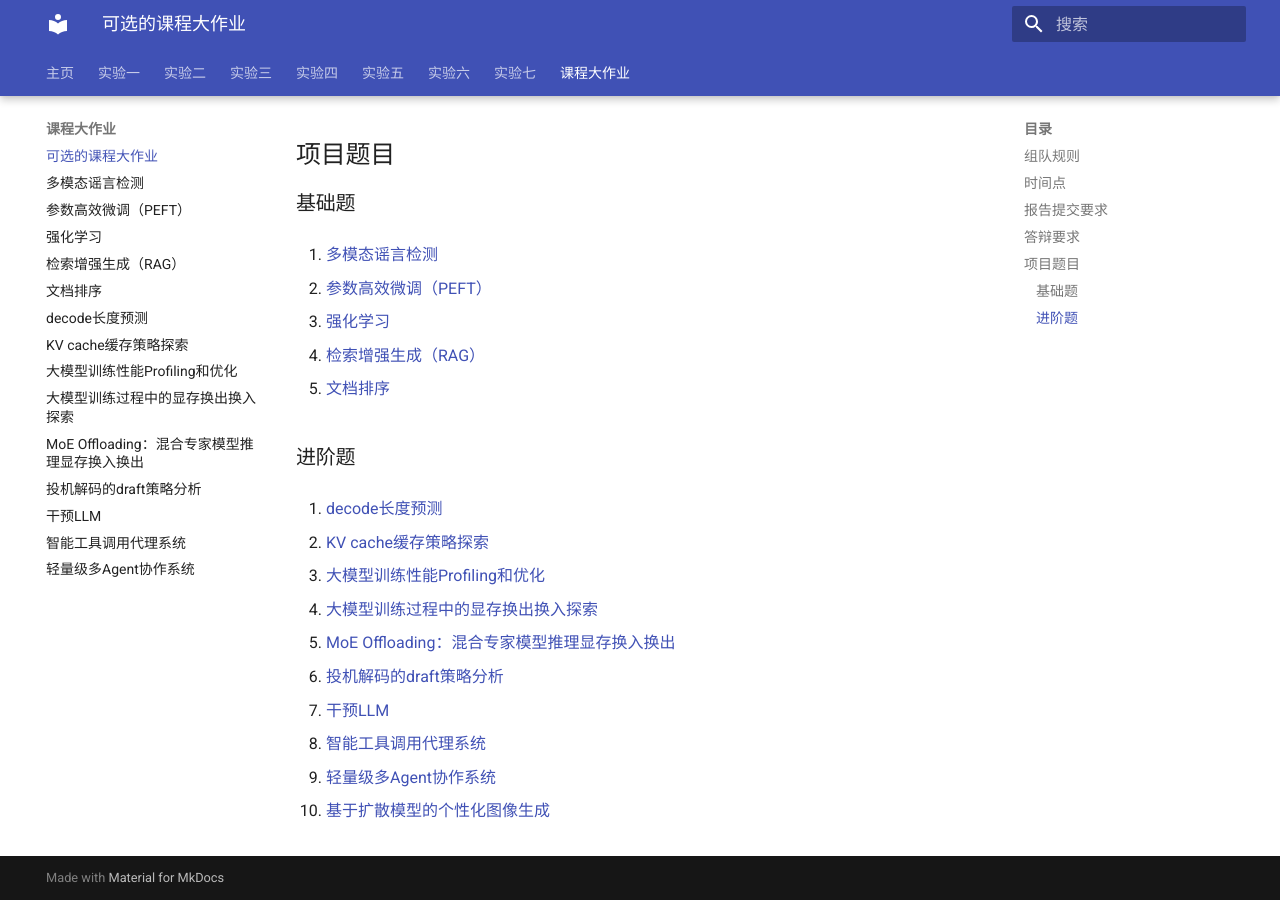
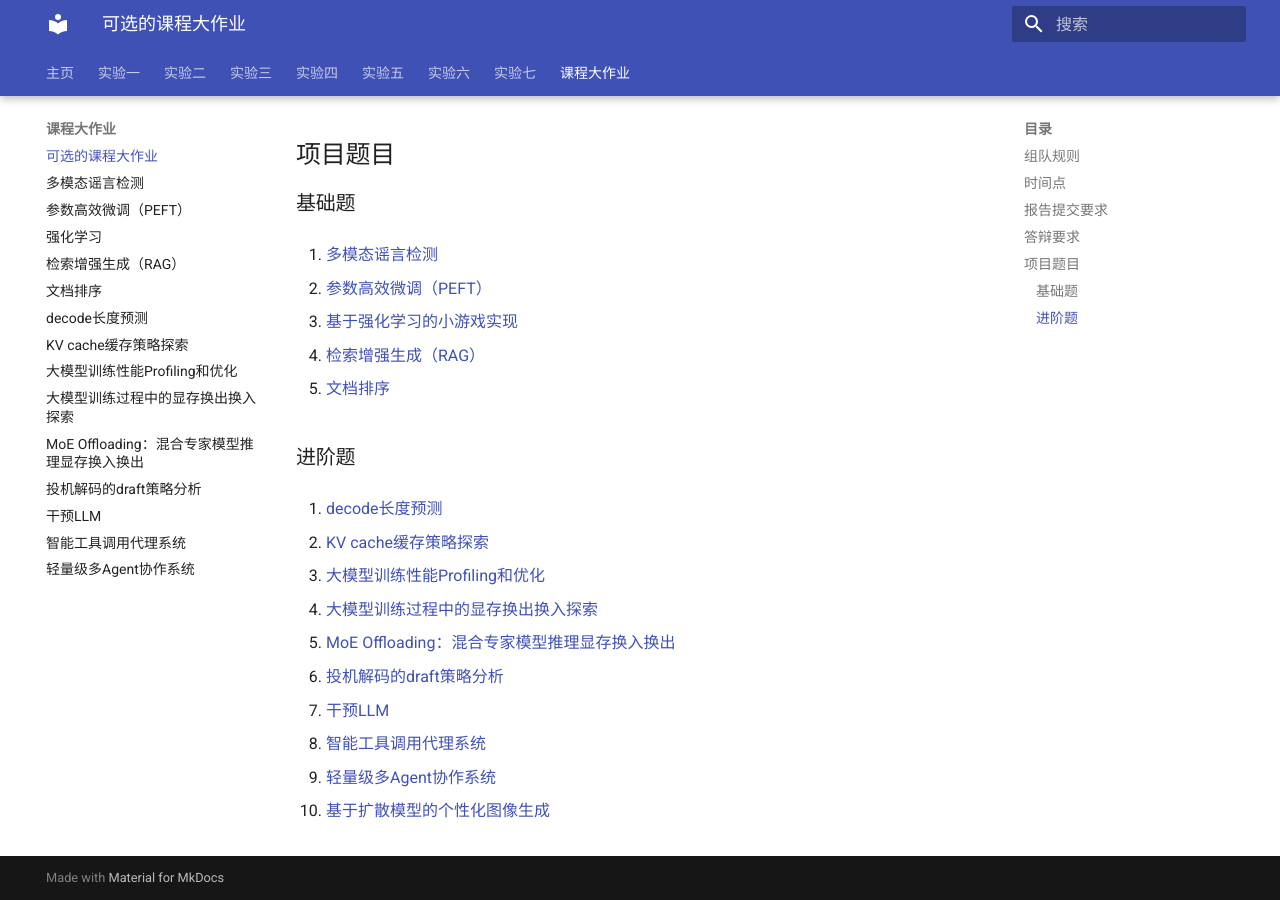
Before and after one commit to zhiweinju/nju-dl-lab-2025spring, an MkDocs documentation site: the page built from docs/final/课程大作业.md, in a window 1280 px wide and 900 px high, scrolled down 1008 px. Built offline with MkDocs 1.6.1 and Material for MkDocs 9.7.7, drawn with Linux system fonts in a browser that asks for light colours; a style sheet for code colours, icons or effects is not loaded.

Commit message:
Update 课程大作业.md

```diff
--- a/docs/final/课程大作业.md
+++ b/docs/final/课程大作业.md
@@ -36,7 +36,7 @@ coming soon
 
 2. [参数高效微调（PEFT）](./projects/NJUProject_PEFT.md)
 
-3. [强化学习](./projects/NJU_DL2025_project_RL.md)
+3. [基于强化学习的小游戏实现](./projects/NJU_DL2025_project_RL.md)
 
 4. [检索增强生成（RAG）](./projects/NJU_2025spring_ragprojects.md)
 
```
